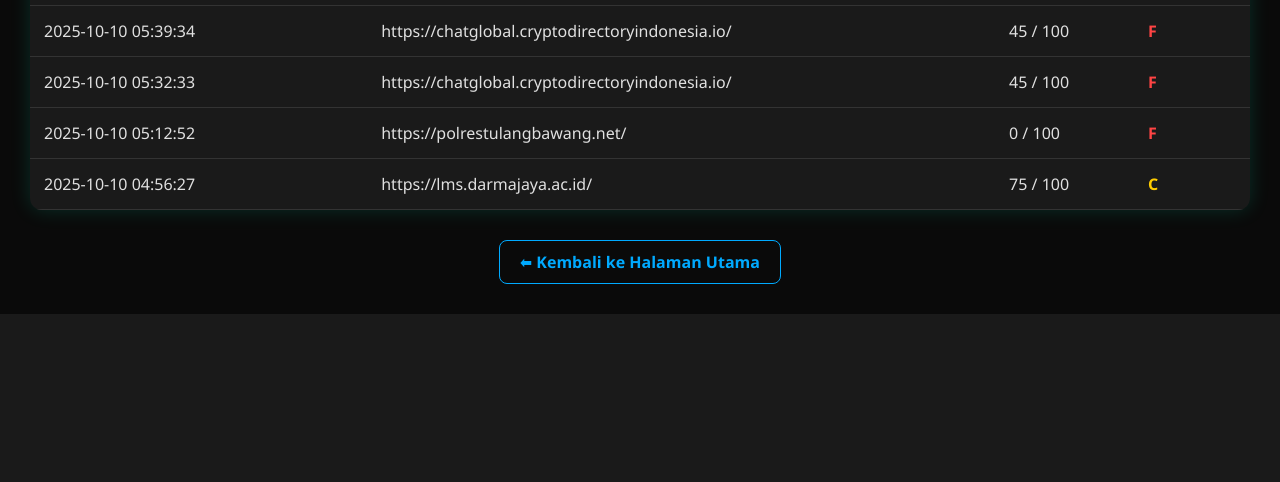
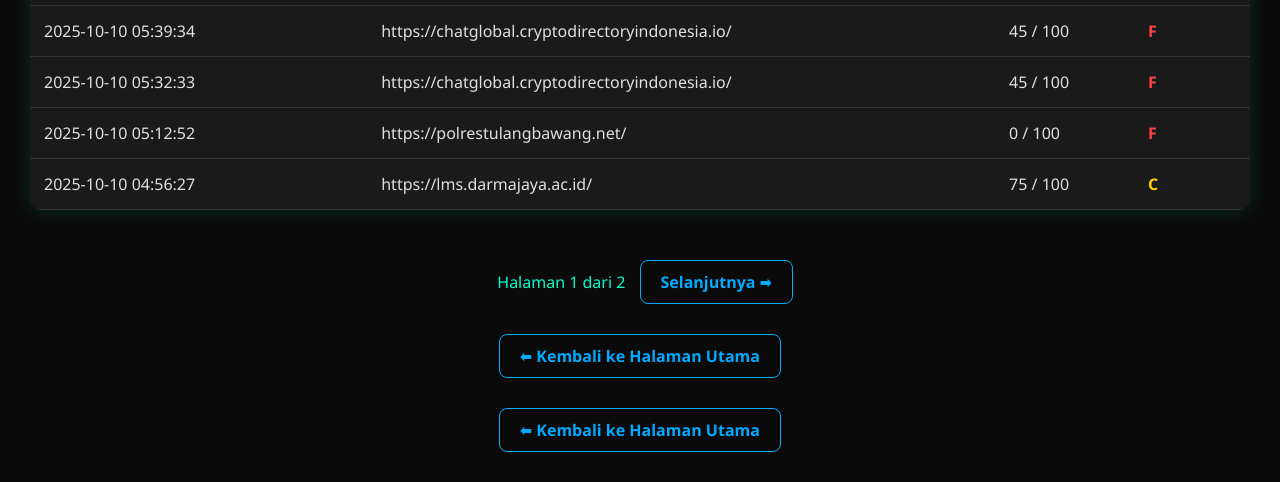
Before and after one commit to FebriOsht/Cyber-Web-Scanner, a Flask app: page /history in a window 1280 px wide. Shown: the part 978-1460 px from the top of the page. Before the commit the page ends 1292 px from the top, so only its background shows below. Run offline with Flask 3, Linux system fonts and the light colour scheme; data comes from the database, SQL or seed files in the repository.

Commit message:
Update history.html

```diff
--- a/templates/history.html
+++ b/templates/history.html
@@ -96,8 +96,34 @@
     <p class="empty">Belum ada riwayat pemindaian yang tersedia.</p>
     {% endif %}
 
+    {% if total_pages > 1 %}
+    <div style="text-align: center; margin-top: 20px; color: #00ffcc;">
+        {% if page > 1 %}
+        <a href="{{ url_for('history', page=page-1) }}" style="margin-right: 15px;">
+            ⬅ Sebelumnya
+        </a>
+        {% endif %}
+
+        <span style="font-size: 16px; margin: 0 10px;">
+            Halaman {{ page }} dari {{ total_pages }}
+        </span>
+
+        {% if page < total_pages %}
+        <a href="{{ url_for('history', page=page+1) }}">
+            Selanjutnya ➡
+        </a>
+        {% endif %}
+    </div>
+    {% endif %}
+
     <div style="text-align: center;">
         <a href="/">⬅ Kembali ke Halaman Utama</a>
     </div>
 </body>
 </html>
+
+    <div style="text-align: center;">
+        <a href="/">⬅ Kembali ke Halaman Utama</a>
+    </div>
+</body>
+</html>
```
